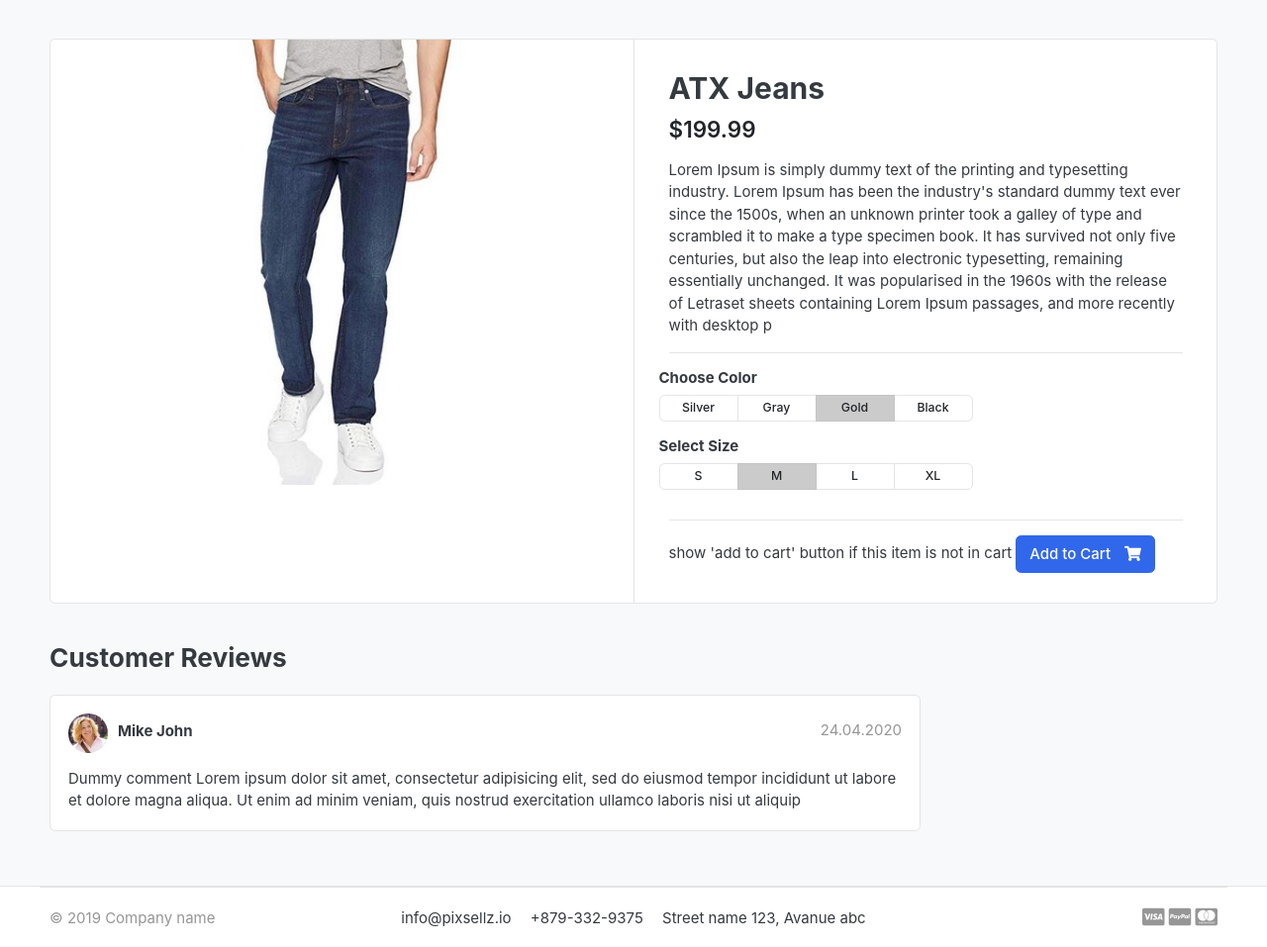
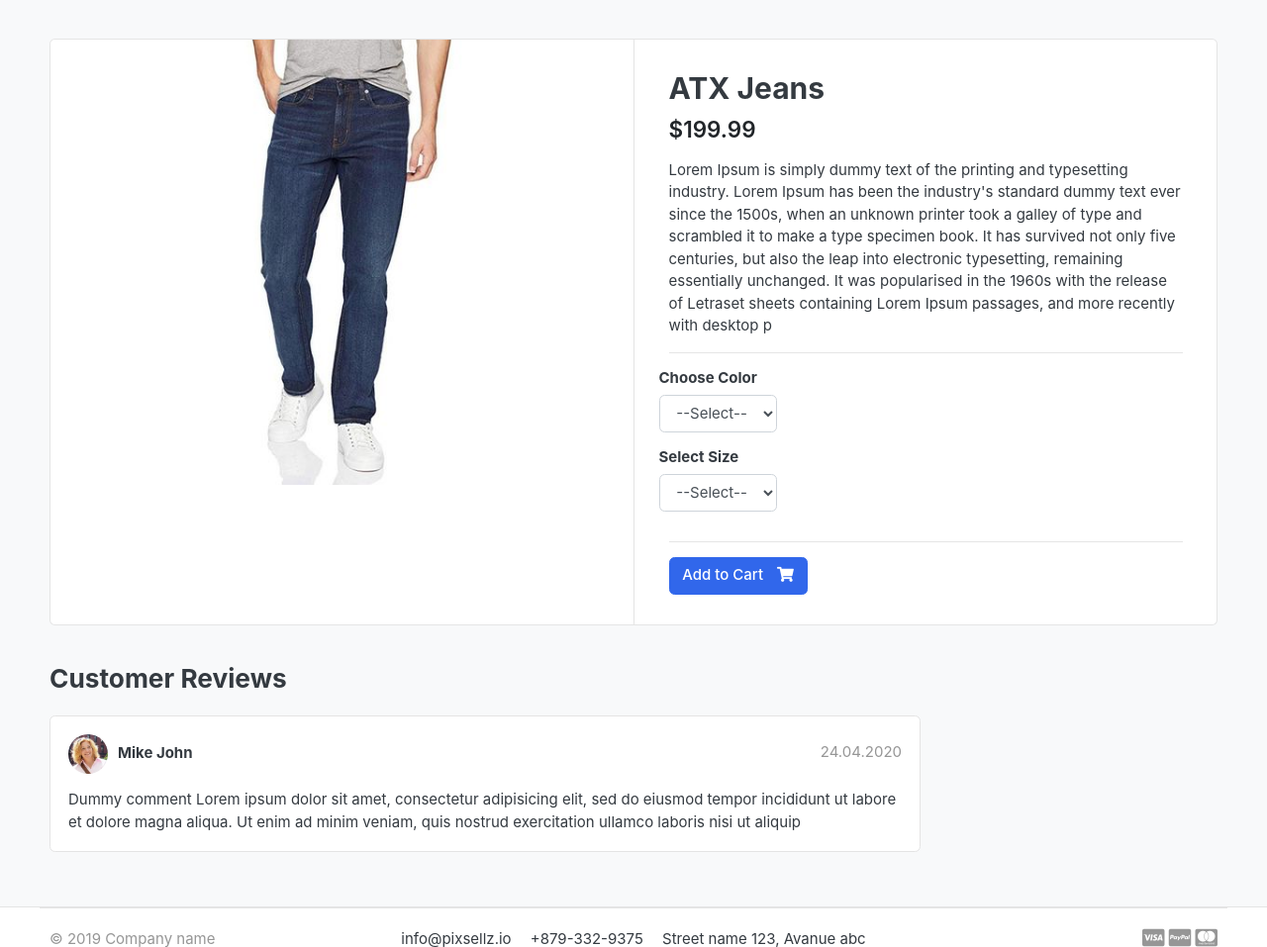
Before and after one commit to bowendeng666/TKart_django, a Django app: template templates/store/product_detail.html in a window 1280 px wide. Shown: the part 119-1076 px from the top of the page at 99% size. Run offline with Django 3.2, Linux system fonts and the light colour scheme; the template is opened without the code that fills it: values that come from a table or form of the project are taken from there, others are empty; data comes from the database, SQL or seed files in the repository; both versions use the stored data as it was after the commit; parts of the project's set-up code (start-up, migrations or seed data) failed here and were passed over; some libraries are stand-ins or nearby versions; some web fonts are replaced.

Commit message:
add variation model and update product detail template to see variation

```diff
--- a/carts/models.py
+++ b/carts/models.py
@@ -1,6 +1,6 @@
 from django.db.models.deletion import CASCADE
 from django.db.models.fields import BooleanField
-from store.models import Product
+from store.models import Product, Variation
 from django.db import models
 
 # Create your models here.
@@ -14,6 +14,7 @@
 
 class CartItem(models.Model):
     product = models.ForeignKey(Product, on_delete=models.CASCADE)
+    variations = models.ManyToManyField(Variation, blank=True)
     cart = models.ForeignKey(Cart, on_delete=CASCADE)
     quantity = models.IntegerField()
     is_active = BooleanField(default=True)
@@ -21,5 +22,5 @@
     def sub_total(self):
         return self.product.price * self.quantity
 
-    def __str__(self):
+    def __unicode__(self):
         return self.product
--- a/carts/views.py
+++ b/carts/views.py
@@ -1,7 +1,7 @@
 from django.core.exceptions import ObjectDoesNotExist
 from django.http.response import HttpResponse
 from django.shortcuts import get_object_or_404, redirect, render
-from store.models import Product
+from store.models import Product, Variation
 from .models import Cart, CartItem
 # Create your views here.
 
@@ -15,6 +15,18 @@
 
 def add_cart(request, product_id):
     product = Product.objects.get(id=product_id)  # get the product object
+    product_variation = []
+    if request.method == 'POST':
+        for item in request.POST:
+            key = item
+            value = request.POST[key]
+
+            try:
+                variation = Variation.objects.get(product = product, variation_category__iexact=key, variation_value__iexact=value)
+                product_variation.append(variation)
+            except:
+                pass
+
     try:
         # get the cart using cart id presents in the session
         cart = Cart.objects.get(cart_id=_cart_id(request))
@@ -27,6 +39,10 @@
 
     try:
         cart_item = CartItem.objects.get(product=product, cart=cart)
+        if len(product_variation) > 0:
+            cart_item.variations.clear()
+            for item in product_variation:
+                cart_item.variations.add(item)
         cart_item.quantity += 1
         cart_item.save()
     except CartItem.DoesNotExist:
@@ -36,12 +52,17 @@
             quantity=1,
             cart=cart
         )
+        if len(product_variation) > 0:
+            cart_item.variations.clear()
+            for item in product_variation:
+                cart_item.variations.add(item)
         cart_item.save()
     return redirect('cart')
 
 
 def cart(request, total=0, quantity=0, cart_items=None):
     try:
+        tax, grand_total = 0,0
         cart = Cart.objects.get(cart_id=_cart_id(request))
         cart_items = CartItem.objects.filter(cart=cart, is_active=True)
         for cart_item in cart_items:
--- a/store/models.py
+++ b/store/models.py
@@ -1,3 +1,4 @@
+from django.db.models.deletion import CASCADE
 from django.db import models
 from category.models import Category
 from django.urls import reverse
@@ -21,3 +22,28 @@
         return reverse('product_detail', args=[self.category.slug, self.slug])
     def __str__(self):
         return self.product_name
+
+variation_category_choice = (
+    ('color','color'),
+    ('size', 'size'),
+
+)
+
+#set up two type of variation: size and color
+class VariationManager(models.Manager):
+    def colors(self):
+        return super(VariationManager, self).filter(variation_category='color', is_active=True)
+
+    def sizes(self):
+        return super(VariationManager, self).filter(variation_category='size', is_active=True)
+
+class Variation(models.Model):
+    product = models.ForeignKey(Product,on_delete=CASCADE)
+    variation_category = models.CharField(max_length=100, choices=variation_category_choice)
+    variation_value = models.CharField(max_length=100)
+    is_active = models.BooleanField(default=True)
+    created_date = models.DateTimeField(auto_now=True)
+    objects = VariationManager()
+
+    def __str__(self):
+        return self.variation_value
--- a/store/urls.py
+++ b/store/urls.py
@@ -2,6 +2,8 @@
 from . import views
 urlpatterns = [
     path('',views.store, name='store'),
-    path('<slug:category_slug>/',views.store, name='products_by_category'),
-    path('<slug:category_slug>/<slug:product_slug>/',views.product_detail, name='product_detail')
+    path('category/<slug:category_slug>/',views.store, name='products_by_category'),
+    path('category/<slug:category_slug>/<slug:product_slug>/',views.product_detail, name='product_detail'),
+    path('search/', views.search, name='search'),
+
 ]
--- a/templates/includes/navbar.html
+++ b/templates/includes/navbar.html
@@ -48,9 +48,9 @@
         </div> <!-- col.// -->
         <a href="{% url 'store' %}" class="btn btn-outline-primary">Store</a>
         <div class="col-lg  col-md-6 col-sm-12 col">
-            <form action="#" class="search">
+            <form action="{% url 'search' %}" class="search" method="GET">
                 <div class="input-group w-100">
-                    <input type="text" class="form-control" style="width:60%;" placeholder="Search">
+                    <input type="text" class="form-control" style="width:60%;" placeholder="Search", name="keyword">
 
                     <div class="input-group-append">
                       <button class="btn btn-primary" type="submit">
--- a/templates/store/product_detail.html
+++ b/templates/store/product_detail.html
@@ -17,6 +17,8 @@
 					</article> <!-- gallery-wrap .end// -->
 				</aside>
 				<main class="col-md-6 border-left">
+					<form action="{% url 'add_cart' single_product.id %}" method="POST">
+						{% csrf_token %}
 						<article class="content-body">
 
 							<h2 class="title">{{single_product.product_name}}</h2>
@@ -32,56 +34,33 @@
 							<div class="row">
 								<div class="item-option-select">
 									<h6>Choose Color</h6>
-								<div class="btn-group btn-group-sm btn-group-toggle" data-toggle="buttons">
-									<label class="btn btn-light">
-										<input type="radio" name="radio_color"> Silver
-									</label>
-									<label class="btn btn-light">
-										<input type="radio" name="radio_color"> Gray
-									</label>
-									<label class="btn btn-light active">
-										<input type="radio" name="radio_color checked"> Gold
-									</label>
-									<label class="btn btn-light">
-										<input type="radio" name="radio_color"> Black
-									</label>
-								</div>
+									<select name="color" class="form-control" required>
+										<option value="" disabled selected>--Select--</option>
+										{% for variation in single_product.variation_set.colors %}
+										<option value="{{variation.variation_value | lower}}">{{variation.variation_value | capfirst}}</option>
+										{% endfor %}
+									</select>
 								</div>
 							</div> <!-- row.// -->
 							<div class="row">
 								<div class="item-option-select">
 									<h6>Select Size</h6>
-								<div class="btn-group btn-group-sm btn-group-toggle" data-toggle="buttons">
-									<label class="btn btn-light">
-										<input type="radio" name="radio_color"> S
-									</label>
-									<label class="btn btn-light active">
-										<input type="radio" name="radio_color" checked> M
-									</label>
-									<label class="btn btn-light">
-										<input type="radio" name="radio_color"> L
-									</label>
-									<label class="btn btn-light">
-										<input type="radio" name="radio_color"> XL
-									</label>
-								</div>
+									<select name="size" class="form-control">
+										<option value="" disabled selected>--Select--</option>
+										{% for variation in single_product.variation_set.sizes %}
+										<option value="{{variation.variation_value | lower}}">{{variation.variation_value | capfirst}}</option>
+										{% endfor %}
+									</select>
 								</div>
 							</div> <!-- row.// -->
 							<hr>
 							{% if single_product.stock <= 0 %} <h5 class="text-danger">Out of Stock</h5>
 								{% else %}
-							{% if in_cart %}
-							<a href="#" class="btn  btn-success"> <span
-								class="text">Added to Cart</span> <i class="fas fa-check"></i> </a>
-							<a href="{% url 'cart' %}" class="btn  btn-outline-primary"> <span
-								class="text">View Cart</span> <i class="fas fa-eye"></i> </a>
-							{% else %}
-							show 'add to cart' button if this item is not in cart
-							<a href="{% url 'add_cart' single_product.id %}" class="btn  btn-primary"> <span
-									class="text">Add to Cart</span> <i class="fas fa-shopping-cart"></i> </a>
-							{% endif %}
+								<button type="submit" class="btn  btn-primary">
+									<span class="text">Add to Cart</span> <i class="fas fa-shopping-cart"></i> </button>
 								{% endif %}
 						</article> <!-- product-info-aside .// -->
+					</form>
 				</main> <!-- col.// -->
 			</div> <!-- row.// -->
 		</div> <!-- card.// -->
```
Also changed, not shown: carts/admin.py (+9 -2 lines), store/admin.py (+7 -3 lines), store/views.py (+24 -3 lines), templates/store/cart.html (+7 -1 lines), templates/store/store.html (+28 -7 lines), carts/migrations/0002_cartitem_variations.py (added), db.sqlite3, store/migrations/0002_variation.py (added). Lines whose indentation alone changed are shown as unchanged.
